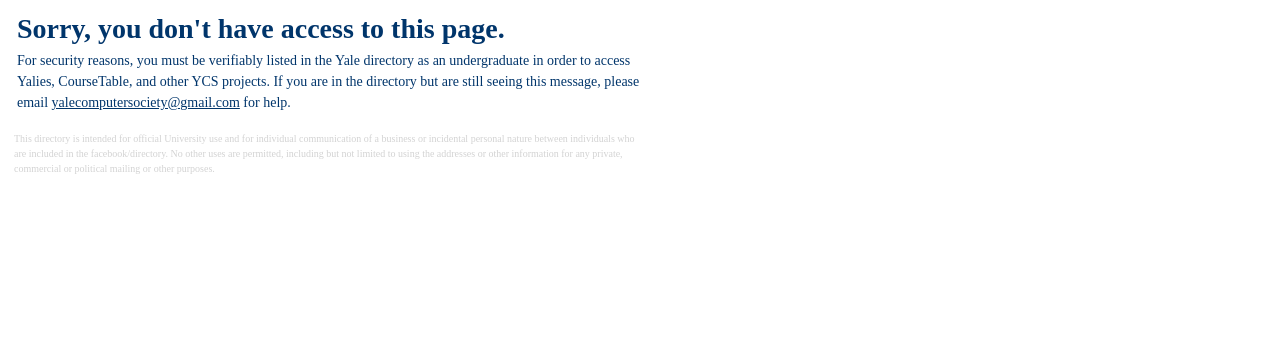
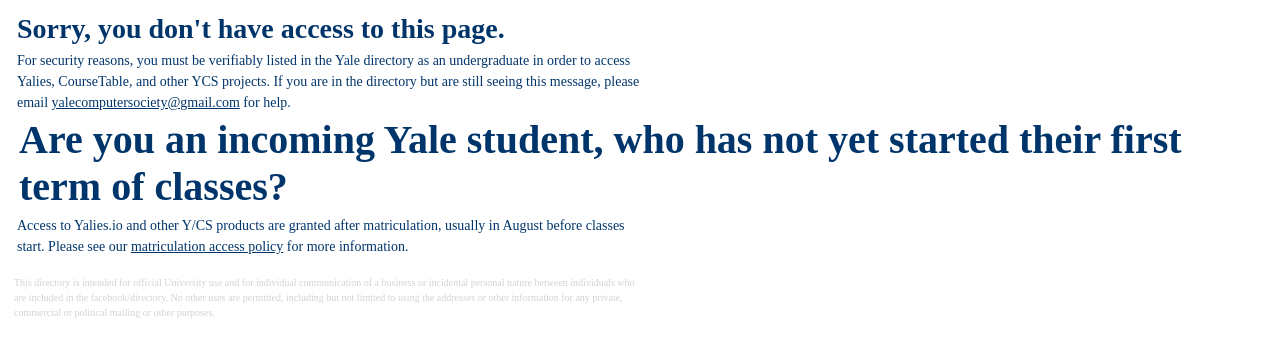
Before and after one commit to Yalies/api, a Flask app: template app/templates/403.html in a window 1280 px wide. Shown: the part 103-460 px from the top of the page. Run offline with Flask 3, Linux system fonts and the light colour scheme; the template is opened without the code that fills it, so the values that code supplies are empty; some web fonts are replaced.

Commit message:
update 403 to include new student access policy
per #273

```diff
--- a/app/templates/403.html
+++ b/app/templates/403.html
@@ -3,4 +3,6 @@
 {% block content %}
     <h1>Sorry, you don't have access to this page.</h1>
     <p>For security reasons, you must be verifiably listed in the Yale directory as an undergraduate in order to access Yalies, CourseTable, and other YCS projects. If you are in the directory but are still seeing this message, please email <a href="mailto:yalecomputersociety@gmail.com">yalecomputersociety@gmail.com</a> for help.</p>
+    <h2>Are you an incoming Yale student, who has not yet started their first term of classes?</h2>
+    <p>Access to Yalies.io and other Y/CS products are granted after matriculation, usually in August before classes start. Please see our <a href="https://yalecomputersociety.org/newstudents">matriculation access policy</a> for more information.</p>
 {% endblock %}
```
